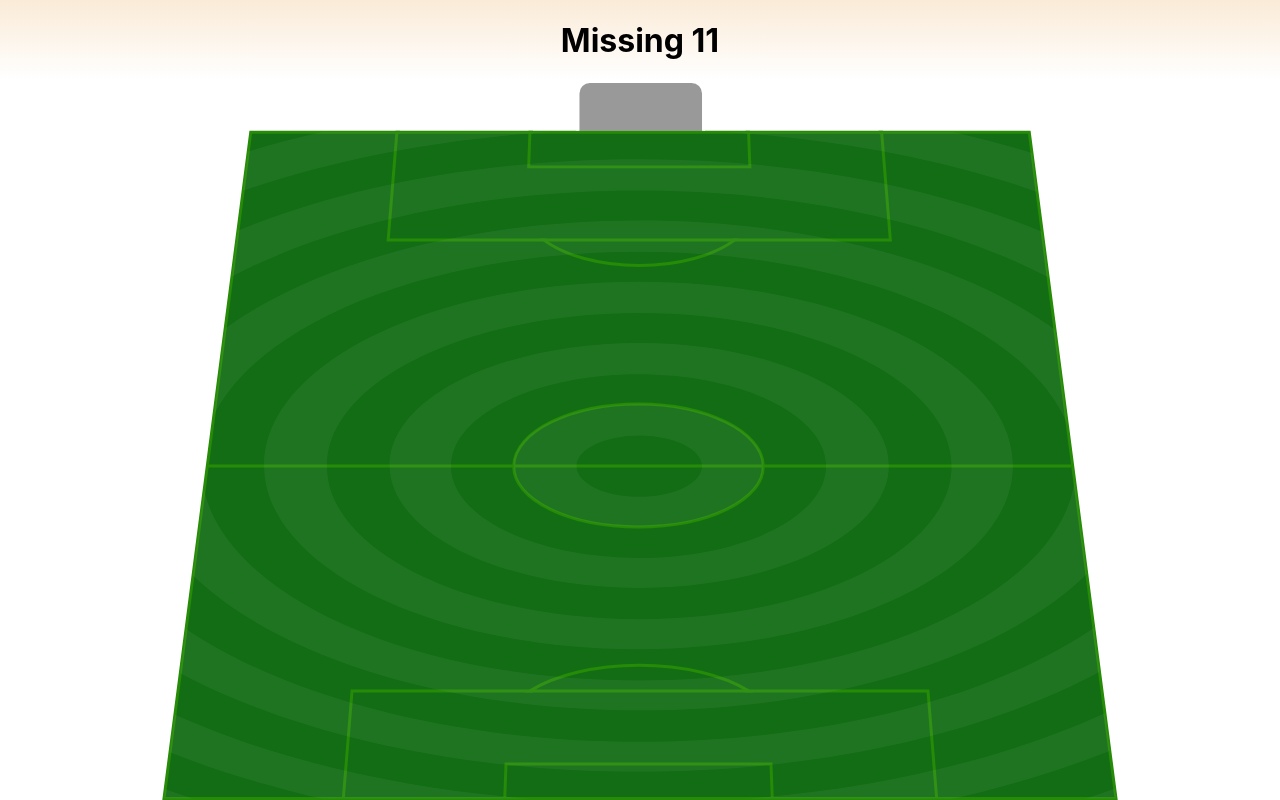
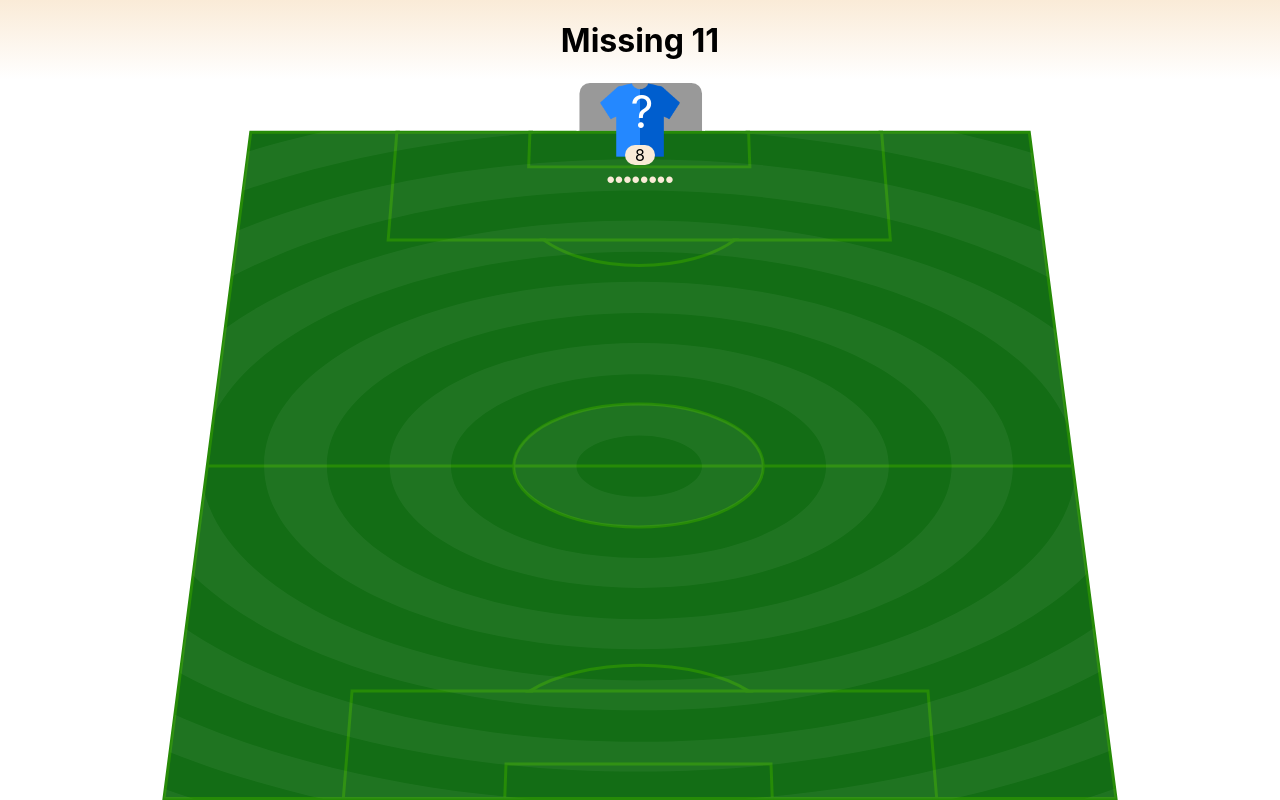
Before and after one commit to ArthurVianna96/missing-11-clone, a React (Create React App) app: page / in a window 1280 px wide. Built offline with nearby package versions, Linux system fonts and the light colour scheme.

Commit message:
player component

```diff
--- a/src/App.js
+++ b/src/App.js
@@ -1,12 +1,22 @@
 import './assets/css/App.css';
 
 import Header from './components/header';
+import Player from './components/player';
 
 function App() {
+  const data = {
+    formation: '4-4-3',
+    players: ['courtois', 'carvajal', 'militao', 'alaba', 'marcelo', 'kroos', 'casemiro', 'modric', 'rodrygo', 'benzema', 'vini jr']
+  }
+
   return (
     <div className="App">
       <Header />
-      <div className='pitch'></div>
+      <div className='pitch'>
+        <div className='players'>
+          <Player playerName='courtois' />
+        </div>
+      </div>
     </div>
   );
 }
--- /dev/null
+++ b/src/components/player/index.jsx
@@ -0,0 +1,22 @@
+import React, { useState } from "react";
+
+import './player.css';
+import playerShirt from '../../assets/images/shirt.png';
+
+const Player = ({ playerName }) => {
+  const [tries, setTries] = useState(null);
+  const [correctName, setCorrectName] = useState(false);
+
+  return (
+    <div className="player">
+      <div className="shirt-container">
+        <img src={playerShirt} alt="player-shirt" className="shirt" />
+        <p className="number-of-tries">{ tries ? tries : '?' }</p>
+        <div className="player-name-length">{ playerName.length }</div>
+      </div>
+      <input type={correctName ? 'text' : 'password'} className="player-name" value={playerName} />
+    </div>
+  );
+}
+
+export default Player;
--- /dev/null
+++ b/src/components/player/player.css
@@ -0,0 +1,42 @@
+.player {
+  display: flex;
+  justify-content: center;
+  align-items: center;
+  flex-direction: column;
+}
+
+.shirt-container {
+  display: flex;
+  align-items: center;
+  justify-content: center;
+  position: relative;
+}
+
+.shirt {
+  max-width: 80px;
+}
+
+.number-of-tries {
+  position: absolute;
+  transform: translate(2px,-8px);
+  font-size: 2.8rem;
+  color: white;
+}
+
+.player-name-length {
+  position: absolute;
+  transform: translate(0px, 35px);
+  background-color: antiquewhite;
+  width: 30px;
+  border-radius: 10px;
+  text-align: center;
+}
+
+.player-name {
+  font-size: 1.5rem;
+  color: antiquewhite;
+  margin-top: 5px;
+  background-color: transparent;
+  text-align: center;
+  border: none;
+}
```
